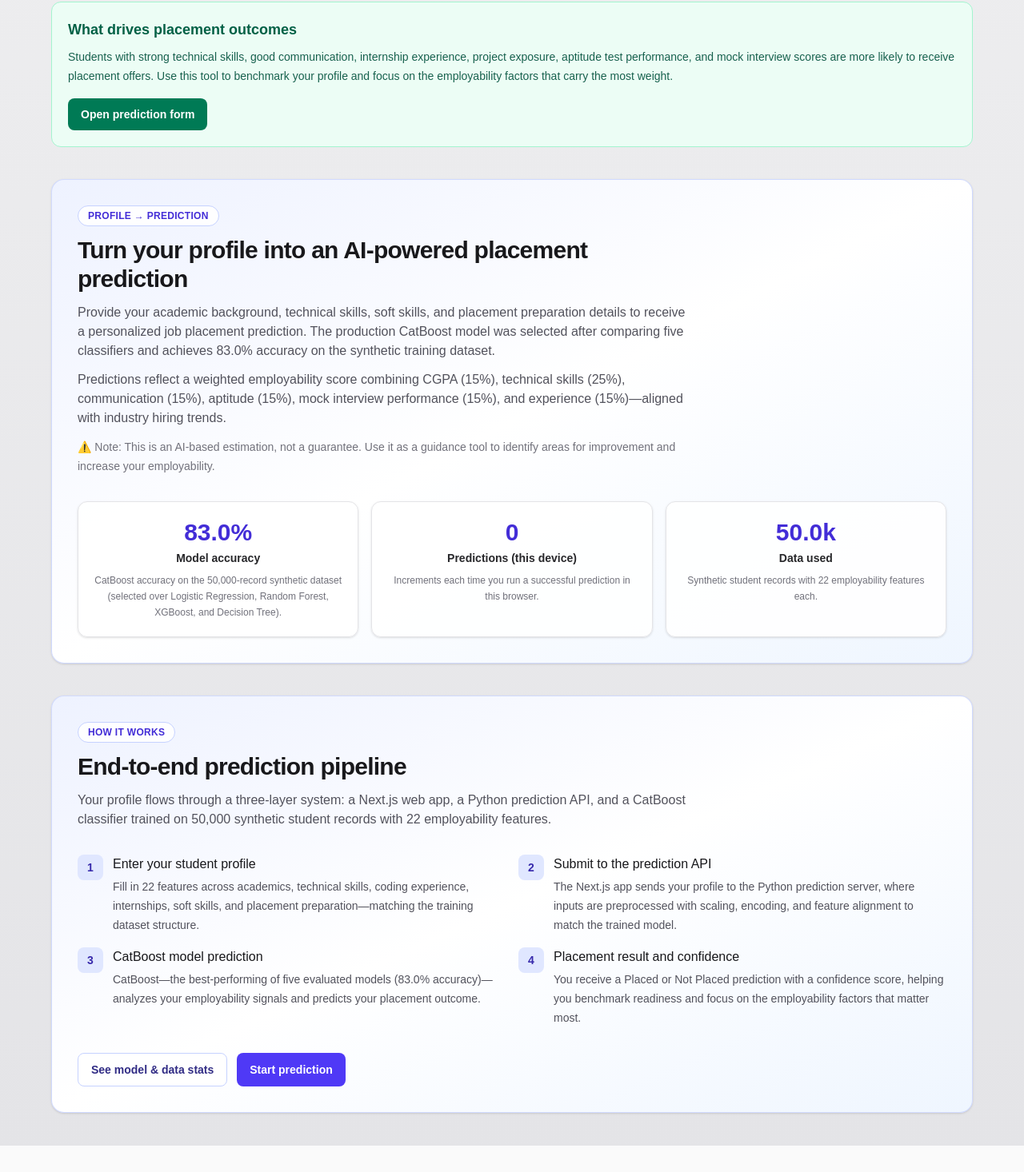
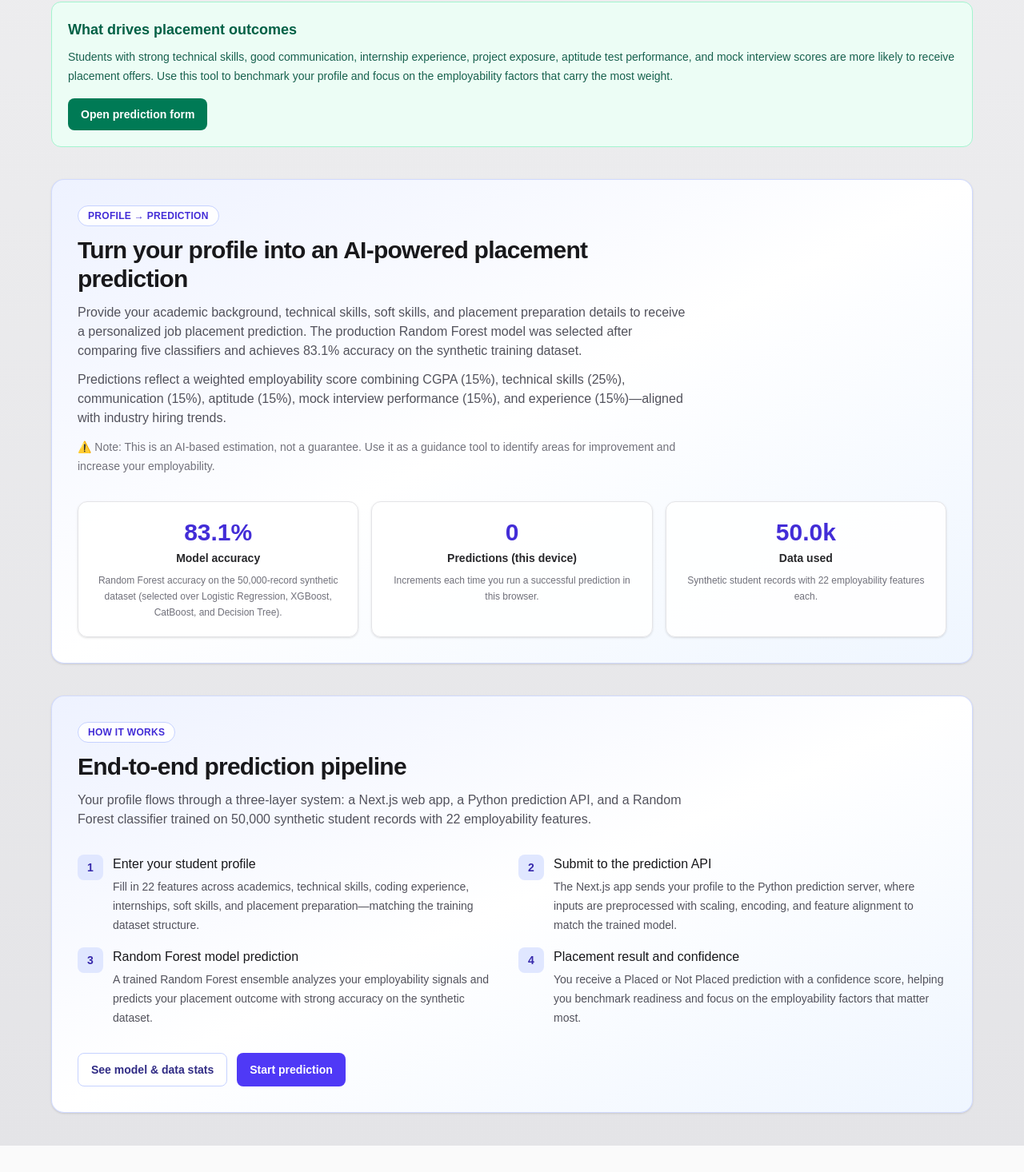
Before and after one commit to abudaudhossain/student-job-prediction, a Next.js app: page / in a window 1280 px wide. Shown: the part 1320-2786 px from the top of the page at 80% size. Built offline with nearby package versions, Linux system fonts and the light colour scheme; no server answers.

Commit message:
update content

```diff
--- a/app/components/footer.tsx
+++ b/app/components/footer.tsx
@@ -22,7 +22,7 @@ export function Footer() {
             </Link>
 
             <p className="mt-2 text-sm leading-6 text-zinc-600 dark:text-zinc-400">
-              AI-based student job placement prediction using a CatBoost model trained on
+              AI-based student job placement prediction using a Random Forest model trained on
               50,000 synthetic student records. Predict placement outcomes, identify skill
               gaps, and support career counseling and placement preparation strategies.
             </p>
@@ -111,7 +111,7 @@ export function Footer() {
 
         {/* Bottom Section */}
         <p className="mt-8 border-t border-zinc-200 pt-6 text-center text-xs text-zinc-500 dark:border-zinc-800 dark:text-zinc-500">
-          © {new Date().getFullYear()} AI-Based Student Job Placement Prediction System. Built with CatBoost and Next.js for educational and career guidance purposes.
+          © {new Date().getFullYear()} AI-Based Student Job Placement Prediction System. Built with Random Forest and Next.js for educational and career guidance purposes.
         </p>
       </div>
     </footer>
--- a/app/components/hero-section.tsx
+++ b/app/components/hero-section.tsx
@@ -7,7 +7,7 @@ import { OpenPredictionModalButton } from "./open-prediction-modal-button";
 const subtitle = "Using Machine Learning";
 const title = "AI-Based Student Job Placement Prediction";
 const shortDescription =
-  "Predict whether you are likely to be placed in a job based on academic performance, technical skills, soft skills, practical experience, and placement preparation—powered by a CatBoost model trained on 50,000 synthetic student profiles.";
+  "Predict whether you are likely to be placed in a job based on academic performance, technical skills, soft skills, practical experience, and placement preparation—powered by a Random Forest model trained on 50,000 synthetic student profiles.";
 
 const slides = [
   {
--- a/app/components/how-it-works-section.tsx
+++ b/app/components/how-it-works-section.tsx
@@ -17,7 +17,7 @@ export function HowItWorksSection() {
 
         <p className="mt-3 text-sm leading-6 text-zinc-600 dark:text-zinc-300 sm:text-base">
           Your profile flows through a three-layer system: a Next.js web app, a Python
-          prediction API, and a CatBoost classifier trained on 50,000 synthetic student
+          prediction API, and a Random Forest classifier trained on 50,000 synthetic student
           records with 22 employability features.
         </p>
       </div>
@@ -70,11 +70,11 @@ export function HowItWorksSection() {
           </span>
           <div>
             <p className="font-medium text-zinc-900 dark:text-zinc-100">
-              CatBoost model prediction
+              Random Forest model prediction
             </p>
             <p className="mt-1 text-sm leading-6 text-zinc-600 dark:text-zinc-400">
-              CatBoost—the best-performing of five evaluated models (83.0% accuracy)—
-              analyzes your employability signals and predicts your placement outcome.
+              A trained Random Forest ensemble analyzes your employability signals and
+              predicts your placement outcome with strong accuracy on the synthetic dataset.
             </p>
           </div>
         </li>
--- a/app/components/prediction-form-loader.tsx
+++ b/app/components/prediction-form-loader.tsx
@@ -34,7 +34,7 @@ export function PredictionFormLoader() {
         Predicting placement outcome
       </p>
       <p className="mt-1.5 max-w-[18rem] text-center text-xs leading-relaxed text-zinc-500 dark:text-zinc-400">
-        Sending your profile to the Python API and running the CatBoost model…
+        Sending your profile to the Python API and running the Random Forest model…
       </p>
       <div className="mt-5 h-1.5 w-44 overflow-hidden rounded-full bg-zinc-200 dark:bg-zinc-700">
         <div className="h-full w-full animate-pulse bg-linear-to-r from-blue-500 via-indigo-500 to-blue-600 opacity-90" />
--- a/app/components/prediction-form.tsx
+++ b/app/components/prediction-form.tsx
@@ -109,6 +109,7 @@ function FormLabel({
 const departmentOptions = [
   "CSE",
   "EEE",
+  "B.B.A",
   "Civil",
   "English",
   "Pharmacy",
--- a/app/components/profile-to-prediction-section.tsx
+++ b/app/components/profile-to-prediction-section.tsx
@@ -18,7 +18,7 @@ function formatCount(n: number): string {
 export function ProfileToPredictionSection() {
   const [stats, setStats] = useState<StatsResponse | null>({
     datasetRows: 50000,
-    modelAccuracyPercent: 83,
+    modelAccuracyPercent: 83.1,
     featureCount: 22,
   });
 
@@ -57,8 +57,8 @@ export function ProfileToPredictionSection() {
         <p className="mt-3 text-sm leading-6 text-zinc-600 dark:text-zinc-300 sm:text-base">
           Provide your academic background, technical skills, soft skills, and placement
           preparation details to receive a personalized job placement prediction. The
-          production CatBoost model was selected after comparing five classifiers and
-          achieves 83.0% accuracy on the synthetic training dataset.
+          production Random Forest model was selected after comparing five classifiers and
+          achieves 83.1% accuracy on the synthetic training dataset.
         </p>
 
         <p className="mt-3 text-sm leading-6 text-zinc-600 dark:text-zinc-300 sm:text-base">
@@ -81,8 +81,8 @@ export function ProfileToPredictionSection() {
             Model accuracy
           </p>
           <p className="mt-2 text-xs leading-5 text-zinc-500 dark:text-zinc-400">
-            CatBoost accuracy on the 50,000-record synthetic dataset (selected over
-            Logistic Regression, Random Forest, XGBoost, and Decision Tree).
+            Random Forest accuracy on the 50,000-record synthetic dataset (selected over
+            Logistic Regression, XGBoost, CatBoost, and Decision Tree).
           </p>
         </div>
 
--- a/app/layout.tsx
+++ b/app/layout.tsx
@@ -21,7 +21,7 @@ const geistMono = Geist_Mono({
 export const metadata: Metadata = {
   title: "AI-Based Student Job Placement Prediction System",
   description:
-    "Predict student job placement outcomes using machine learning. CatBoost model trained on 50,000 synthetic student records with 22 employability features.",
+    "Predict student job placement outcomes using machine learning. Random Forest model trained on 50,000 synthetic student records with 22 employability features.",
 };
 
 export default function RootLayout({
```
